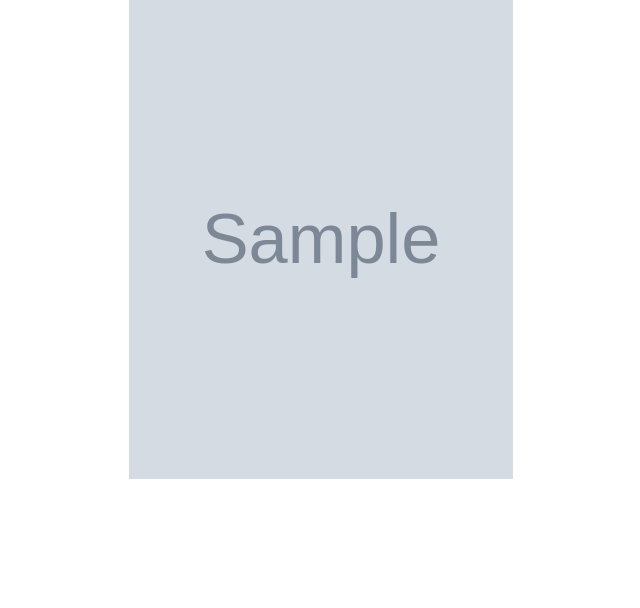
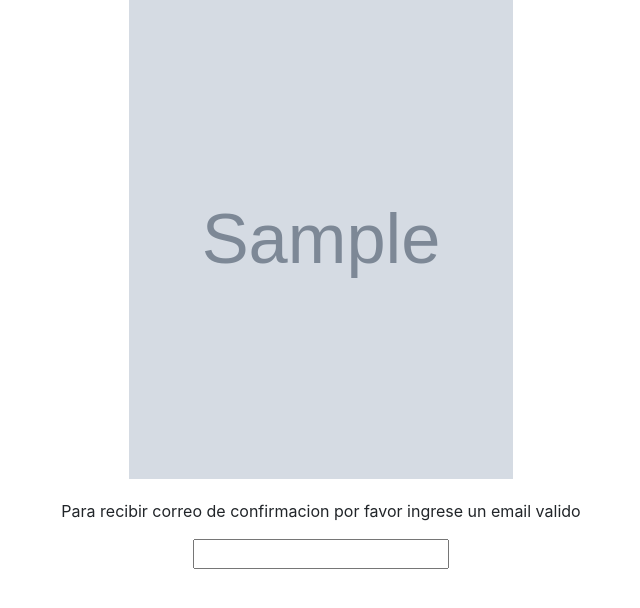
Before and after one commit to IvanPuentes/PUnidad4_Reg, a Django app: page /orders/orders/purchase/1 in a window 1280 px wide. Shown: the part 177-785 px from the top of the page, without its empty margins (319-959 px from the left). Run offline with Django 3.2, Linux system fonts and the light colour scheme; tables that the repository leaves empty hold one stand-in row (values such as "Sample post"); grey boxes marked "Sample" are stand-in pictures; some libraries are stand-ins or nearby versions.

Commit message:
proyectofinal comprobacion de pago

```diff
--- a/pages/mipagina/models.py
+++ b/pages/mipagina/models.py
@@ -27,12 +27,7 @@ class Ciudad(models.Model):
 
 #modelo de hospedaje en la base de datos
 class Hospedaje(models.Model):
-    ciudad = models.ForeignKey(
-        Ciudad,
-        default="",
-        on_delete= models.CASCADE,
-        related_name="ciudad",
-    )
+    ciudad = models.TextField(default="")
     beneficios = models.TextField(default="")
     presio = models.TextField(default="")
     img =models.ImageField(null=True, blank=True, upload_to="images/")
@@ -50,12 +45,7 @@ class Hospedaje(models.Model):
 
 #modelo de vuelo en la base de datos
 class Vuelo(models.Model):
-    ciudad = models.ForeignKey(
-        Ciudad,
-        default="",
-        on_delete= models.CASCADE,
-        related_name="ciudadVue",
-    )
+    ciudad = models.TextField(default="")
     descrpicion = models.TextField(default="")
     escala = models.TextField(default="")
     presio = models.TextField(default="")
@@ -74,12 +64,7 @@ class Vuelo(models.Model):
 
 #modelo de viaje en la base de datos
 class Viaje(models.Model):
-    ciudad = models.ForeignKey(
-        Ciudad,
-        default="",
-        on_delete= models.CASCADE,
-        related_name="ciudadV",
-    )
+    ciudad = models.TextField(default="")
     descrpicion = models.TextField(default="")
     presio = models.TextField(default="")
     img = models.ImageField(null=True, blank=True, upload_to="images/")
--- a/pages/orders/views.py
+++ b/pages/orders/views.py
@@ -5,6 +5,8 @@ from django.conf import settings
 from django.shortcuts import render
 from django.contrib.auth.models import Permission
 from mipagina.models import Vuelo,Viaje,Hospedaje
+from django.core.mail import send_mail
+from django.conf import settings
 stripe.api_key = settings.STRIPE_TEST_SECRET_KEY
 
 class OrdersPageView(DetailView):
@@ -20,8 +22,15 @@ class OrdersPageView(DetailView):
 
 def charge(request):
 
+
     if request.method == 'POST':
         cantidad = request.POST["cantidad"]
+        sub = "Agradecimiento de pago"
+        message = "Gracias por realizar el pago del Hospedaje"+" "+ "por la cantidad de "+cantidad
+        email_from="ivan.puentes2525@gmail.com"
+        recipent_list=[request.POST["email"]]
+
+        send_mail(sub,message,email_from,recipent_list)
         charge = stripe.Charge.create(
             amount = cantidad,
             currency='usd',
@@ -47,6 +56,12 @@ def charge(request):
 
     if request.method == 'POST':
         cantidad = request.POST["cantidad"]
+        sub = "Agradecimiento de pago"
+        message = "Gracias por realizar el pago del Hospedaje"+" "+ "por la cantidad de "+cantidad
+        email_from="ivan.puentes2525@gmail.com"
+        recipent_list=[request.POST["email"]]
+
+        send_mail(sub,message,email_from,recipent_list)
         charge = stripe.Charge.create(
             amount = cantidad,
             currency='usd',
@@ -71,6 +86,12 @@ def charge(request):
 
     if request.method == 'POST':
         cantidad = request.POST["cantidad"]
+        sub = "Agradecimiento de pago"
+        message = "Gracias por realizar el pago del Hospedaje"+" "+ "por la cantidad de "+cantidad
+        email_from="ivan.puentes2525@gmail.com"
+        recipent_list=[request.POST["email"]]
+
+        send_mail(sub,message,email_from,recipent_list)
         charge = stripe.Charge.create(
             amount = cantidad,
             currency='usd',
--- a/pages/templates/DescVuelo.html
+++ b/pages/templates/DescVuelo.html
@@ -13,6 +13,7 @@
         <img id="img_div" src = {{Listado_viajes_des.img.url}} >
         <div>Destino:{{Listado_viajes_des.ciudad}}</div>
         <div>Detalles:{{Listado_viajes_des.descrpicion}}</div>
+        <div>Detalles:{{Listado_viajes_des.escala}}</div>
         <a type="button" class="btn" href="{% url 'orders' Listado_viajes_des.pk %}" id="btn_comprar"><strong>Pagar: ${{Listado_viajes_des.presio}}</strong></a>
 
 
--- a/pages/templates/orders/purchase.html
+++ b/pages/templates/orders/purchase.html
@@ -17,6 +17,8 @@
 <form action="{% url 'charge' %}" method="post">
     {% csrf_token %}
     <input type="hidden" value="{{Listado_viajes_des.presio}}00" id="canitdad" name="cantidad">
+    <p>Para recibir correo de confirmacion por favor ingrese un email valido</p>
+    <input  id="email" name="email">
     <script src="https://checkout.stripe.com/checkout.js" class="stripe-button"
         data-key="{{ stripe_key }}"
         data-description="Acceso total"
--- a/pages/templates/orders/purchaseHops.html
+++ b/pages/templates/orders/purchaseHops.html
@@ -17,6 +17,8 @@
     <form action="{% url 'charge' %}" method="post">
         {% csrf_token %}
         <input type="hidden" value="{{Listado_viajes_des.presio}}00" id="canitdad" name="cantidad">
+        <p>Para recibir correo de confirmacion por favor ingrese un email valido</p>
+        <input  id="email" name="email">
         <script src="https://checkout.stripe.com/checkout.js" class="stripe-button"
             data-key="{{ stripe_key }}"
             data-description="Acceso total"
--- a/pages/templates/orders/purchaseViaje.html
+++ b/pages/templates/orders/purchaseViaje.html
@@ -17,6 +17,8 @@
     <form action="{% url 'charge' %}" method="post">
         {% csrf_token %}
         <input type="hidden" value="{{Listado_viajes_des.presio}}00" id="canitdad" name="cantidad">
+        <p>Para recibir correo de confirmacion por favor ingrese un email valido</p>
+        <input  id="email" name="email">
         <script src="https://checkout.stripe.com/checkout.js" class="stripe-button"
             data-key="{{ stripe_key }}"
             data-description="Acceso total"
```
Also changed, not shown: pages/media/images/ciudad-de-puebla-en-mexico_42YXIE3.jpg (added), pages/media/images/ciudad-de-puebla-en-mexico_FMgXuOT.jpg (added), pages/media/images/portada.jpg (added), pages/media/images/super3_UQQ0UWv.jpg (added), pages/media/images/super6_DH4DX3J.jpg (added), pages/mipagina/migrations/0011_alter_vuelo_ciudad.py (added), pages/mipagina/migrations/0012_auto_20210623_2137.py (added).
